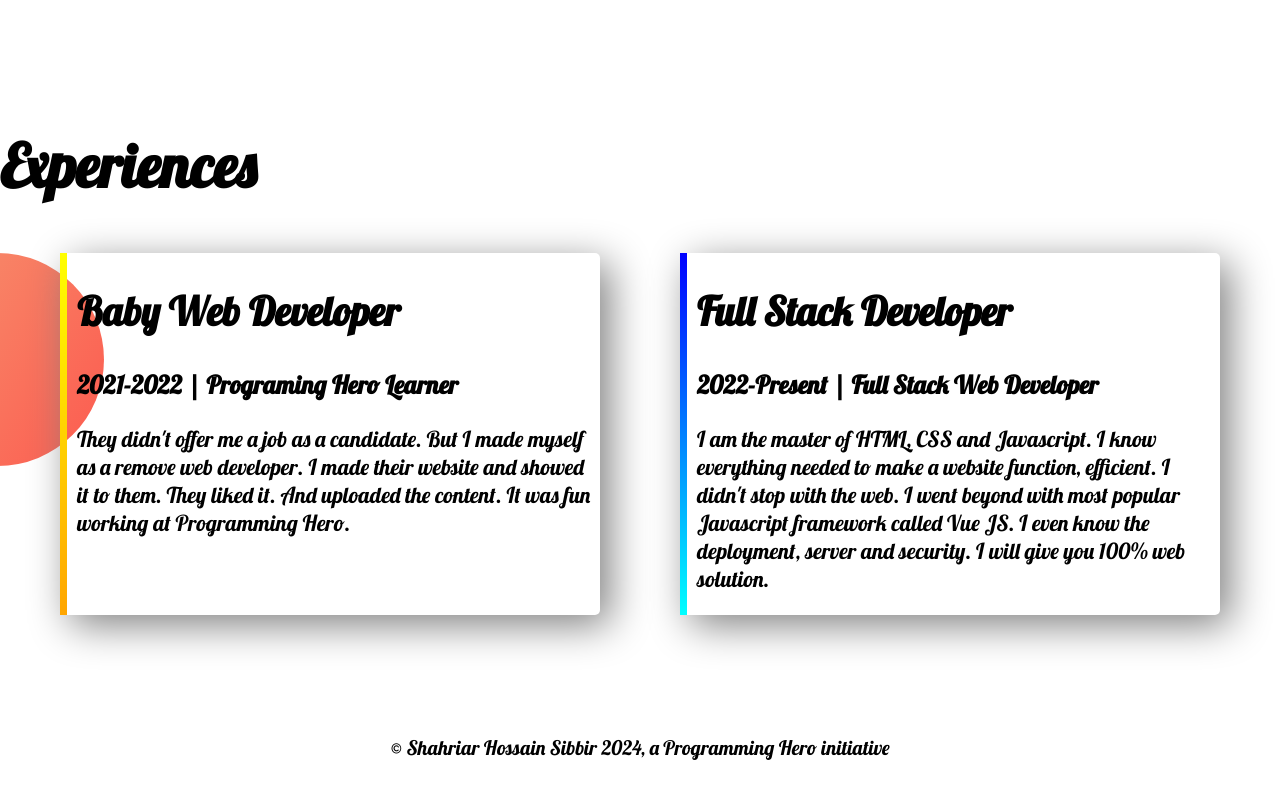
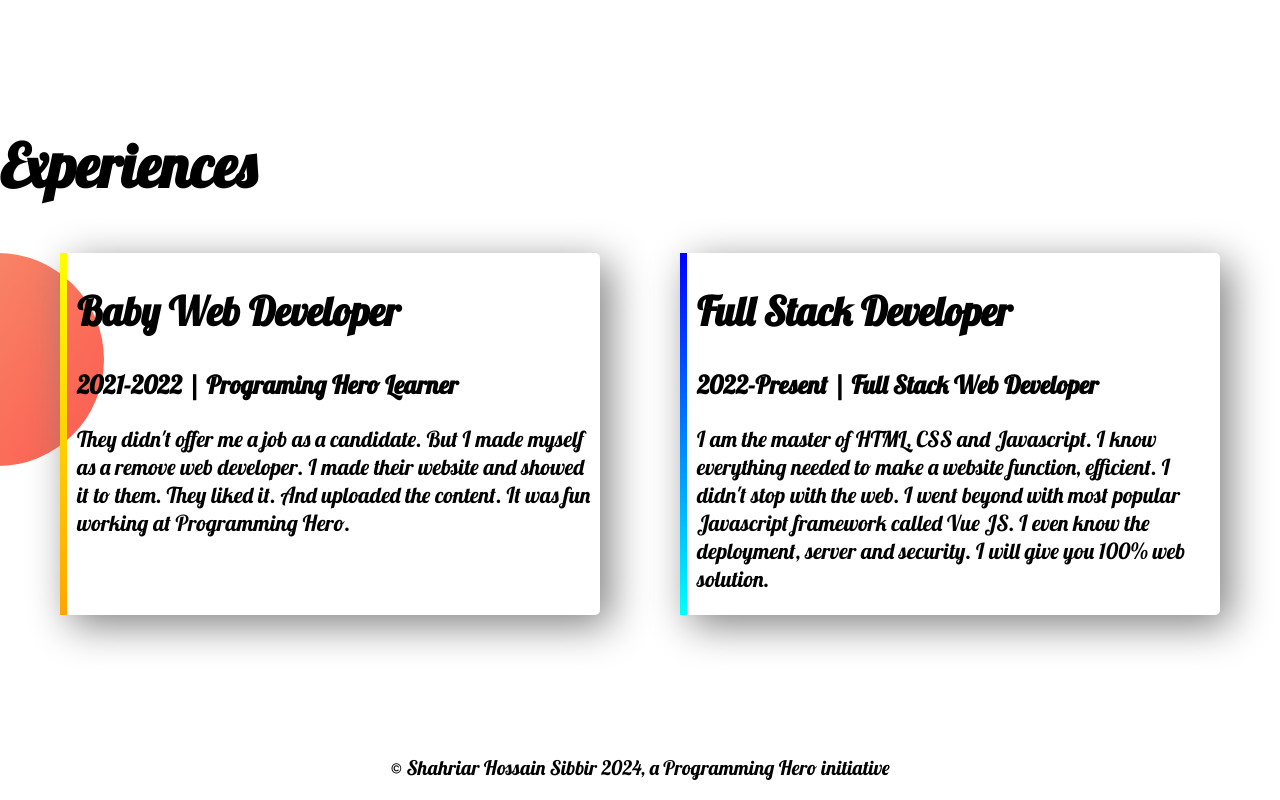
Before and after one commit to shariarsibbir/practise-dev-portfolio, a plain HTML site: page index.html in a window 1280 px wide. Shown: the part 1235-2035 px from the top of the page. Before the commit the page ends 1995 px from the top, so only its background shows below. Drawn offline with Linux system fonts and the light colour scheme.

Commit message:
few changes

```diff
--- a/index.html
+++ b/index.html
@@ -57,6 +57,6 @@
                     </div>
         </div>
     </section>
-    <footer> © Shahriar Hossain Sibbir 2024, a Programming Hero initiative </footer>
+    <footer> <p>© Shahriar Hossain Sibbir 2024, a Programming Hero initiative</p> </footer>
 </body>
 </html>
--- a/style.css
+++ b/style.css
@@ -69,7 +69,7 @@ p{
     border-image:linear-gradient(blue,cyan);
     border-image-slice: 1;
 }
-footer{
+footer p{
     text-align:center;
     font-size: 20px;
 }
```
